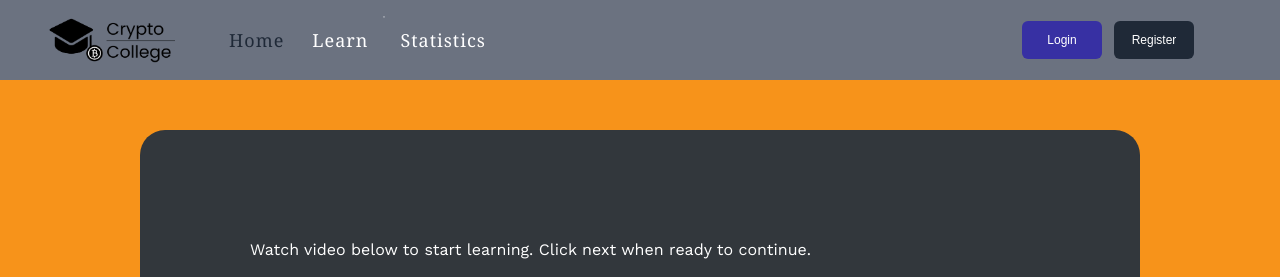
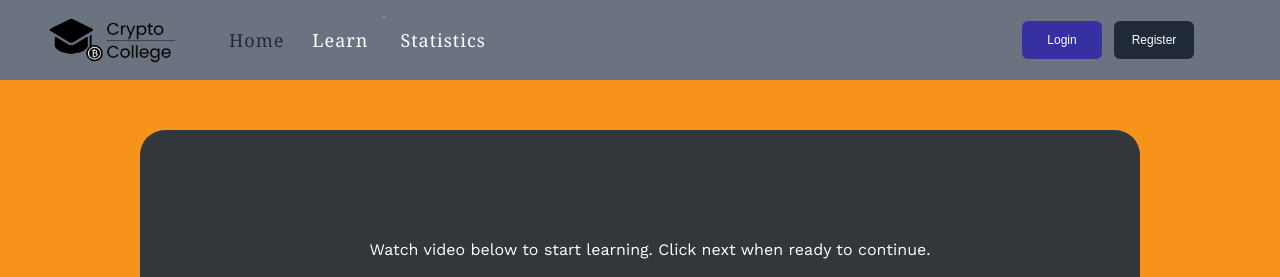
Before and after one commit to kshitiz675/Agile-Web-Development-Project, a Flask app: page /blockchain-test in a window 1280 px wide. Shown: the top 277 px of the page. Run offline with Flask 2, Linux system fonts and the light colour scheme.

Commit message:
blockchain quiz

```diff
--- a/app/static/CSS/Blockchain.css
+++ b/app/static/CSS/Blockchain.css
@@ -18,7 +18,7 @@
 }
 
 .video {
-    width: 1000px;
+    width: 100%;
     text-align: center;
     position: absolute;
 }
@@ -68,8 +68,9 @@
 }
 
 .video-info p {
+    width: 100%;
     padding: 10px;
-    margin-left: 100px;
+    text-align: center;
     margin-top: 100px;
     position: absolute;
     color: white;
```
